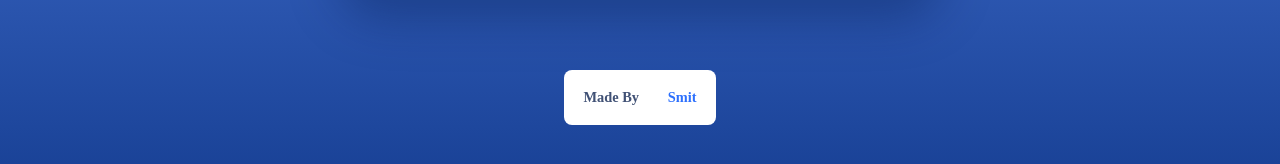
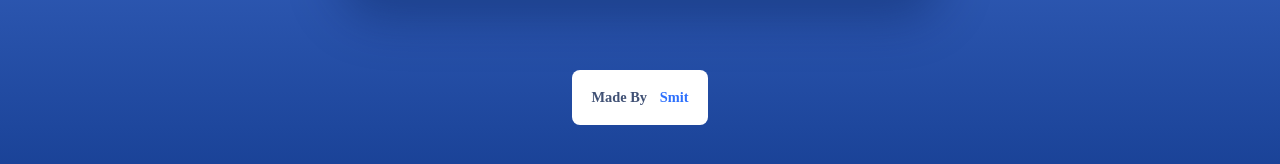
Before and after one commit to ImSmitPatel/todo-list, a plain HTML site: page index.html in a window 1280 px wide. Shown: the part 592-756 px from the top of the page. Drawn offline with Linux system fonts and the light colour scheme.

Commit message:
minor footer changes

```diff
--- a/style.css
+++ b/style.css
@@ -165,7 +165,7 @@ input[type="checkbox"]:checked::before {
 
 .footer {
     display: flex;
-    gap: 1.8rem;
+    gap: 0.8rem;
     background-color: var(--white);
     padding: 1.2rem;
     border-radius: 0.5rem;
```
Also changed, not shown: 1 other file.
